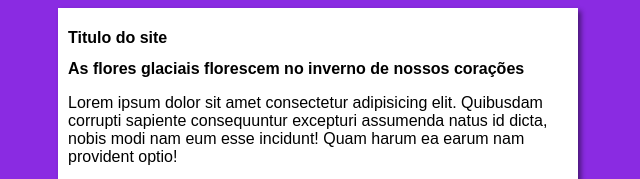
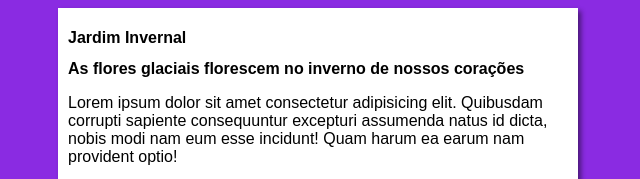
Before and after one commit to Kainom/SiteProjeto, a plain HTML site: page index.html in a window 1280 px wide. Shown: the top 179 px of the page, 322-962 px from the left. Drawn offline with Linux system fonts and the light colour scheme.

Commit message:
Desing pronto

```diff
--- a/index.html
+++ b/index.html
@@ -11,7 +11,7 @@
     <main>
 
         <header>
-            <h1> Titulo do site </h1>
+            <h1> Jardim Invernal  </h1>
             <link rel="stylesheet" href="estilos/style.css">
         </header>
         <article>
```
